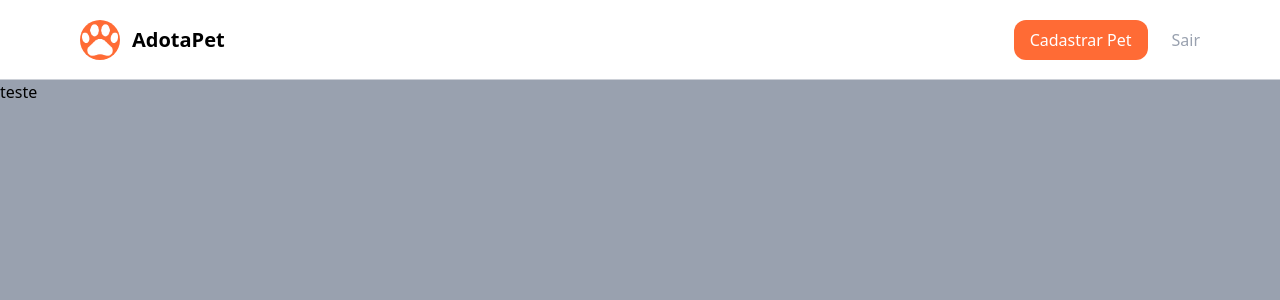
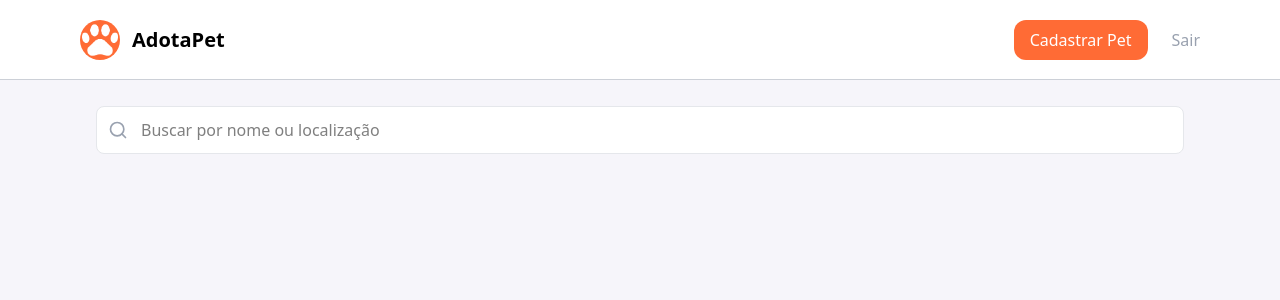
Before and after one commit to GuilhermeP18/patinhas-carentes, a React (Vite) app: page /Home in a window 1280 px wide. Shown: the top 300 px of the page. Built offline with nearby package versions, Linux system fonts and the light colour scheme.

Commit message:
criado searchbar e começando a projetar filtro/conteudo

```diff
--- a/index.html
+++ b/index.html
@@ -2,7 +2,7 @@
 <html lang="en">
   <head>
     <meta charset="UTF-8" />
-    <link rel="icon" type="image/svg+xml" href="/favicon.svg" />
+    <link rel="icon" type="image/svg+xml" href="patas.png" />
     <meta name="viewport" content="width=device-width, initial-scale=1.0" />
     <title>adotapet</title>
   </head>
--- /dev/null
+++ b/src/components/home/main.jsx
@@ -0,0 +1,18 @@
+import SearchBar from "./searchBar"
+
+export default function Main(){
+
+    return(
+        <div id="container" className="w-full flex-1 bg-[#f6f5fa]">
+            <div className=" h-25">
+                <SearchBar/>
+            </div>
+            <div>
+                <div>
+
+                </div>
+            </div>
+        </div>
+    )
+
+}
--- /dev/null
+++ b/src/components/home/searchBar.jsx
@@ -0,0 +1,22 @@
+import { Search } from 'lucide-react'
+
+export default function SearchBar() {
+    return (
+        /* Adicionado 'relative' aqui para posicionar o ícone em relação à barra */
+        <div className="flex items-center w-full h-full justify-center relative">
+
+            <div className="pointer-events-none absolute inset-y-0 left-[7.5%] flex items-center pl-3">
+                <Search className="h-5 w-5 text-gray-400" />
+            </div>
+
+
+            <input
+                type="text"
+                name=""
+                id=""
+                placeholder="Buscar por nome ou localização"
+                className="w-[85%] h-12 pl-11 pr-4 border border-gray-200 rounded-lg outline-gray-300 bg-white"
+            />
+        </div>
+    )
+}
--- a/src/components/main.jsx
+++ /dev/null
@@ -1,10 +0,0 @@
-
-export default function Main(){
-
-    return(
-        <div id="container" className="w-full flex-1 bg-gray-400">
-            <p>teste</p>
-        </div>
-    )
-
-}
--- a/src/pages/Home.jsx
+++ b/src/pages/Home.jsx
@@ -1,12 +1,14 @@
 import { useState } from "react";
-import Nav from "../components/nav";
-import Main from "../components/main";
+import Nav from "../components/home/nav";
+import Main from "../components/home/main";
 
 export default function Home() {
   return (
     <>
       <Nav />
       <Main />
+
+
     </>
   );
 }
```
Also changed, not shown: src/components/home/nav.jsx (renamed from src/components/nav.jsx), src/components/searchBar.jsx (deleted).
